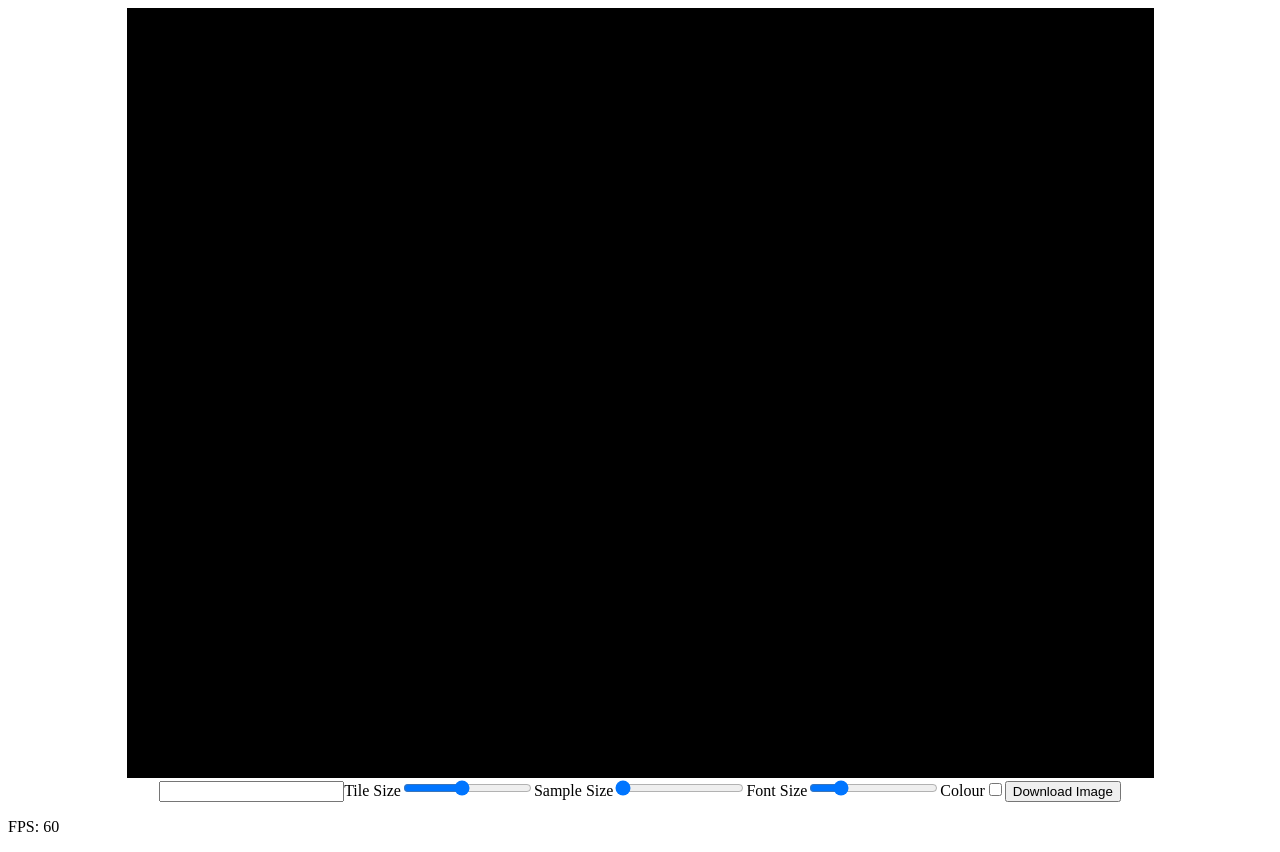
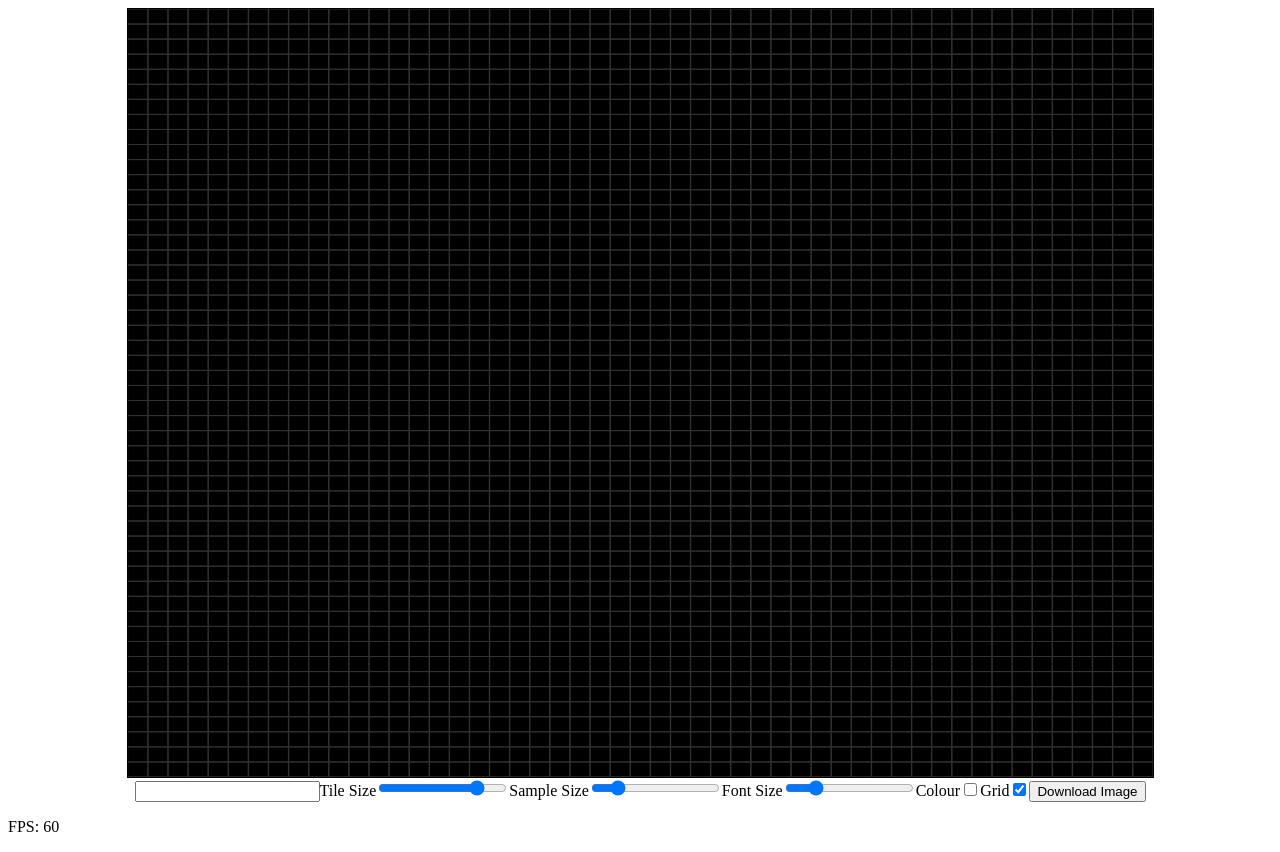
Before and after one commit to joaodmonteiro/p5-nuxt, a Nuxt app: page / in a window 1280 px wide. Built offline with nearby package versions, Linux system fonts and the light colour scheme.

Commit message:
make tiles the same aspect ratio as canvas and fix centering issue

```diff
--- a/package.json
+++ b/package.json
@@ -13,7 +13,6 @@
   },
   "dependencies": {
     "core-js": "^3.25.3",
-    "figlet": "^1.5.2",
     "nuxt": "^2.15.8",
     "p5": "^1.5.0",
     "vue": "^2.7.10",
--- a/pages/index.vue
+++ b/pages/index.vue
@@ -4,13 +4,15 @@
     <div class="controls">
       <input type="text" v-model="text" class="text-input">
       <label for="tileSize">Tile Size</label>
-      <input type="range" min="4" max="50" value="25" v-model="tileSize">
+      <input type="range" min="0" max="100" v-model="tileSize">
       <label for="sampleSize">Sample Size</label>
-      <input type="range" min="25" max="50" value="25" v-model="sampleSize">
+      <input type="range" min="0" max="100" v-model="sampleSize">
       <label for="fontSize">Font Size</label>
       <input type="range" min="20" max="400" value="100" v-model="fontSize">
       <label for="colour">Colour</label>
       <input type="checkbox" v-model="colour" id="colour">
+      <label for="grid">Grid</label>
+      <input type="checkbox" v-model="grid" id="grid">
       <button @click="download">Download Image</button>
     </div>
   </main>
@@ -23,13 +25,20 @@ export default {
   data() {
     return {
       text: '',
-      tileSize: 25,
-      sampleSize: 25,
+      tileSize: 80,
+      sampleSize: 17,
       shouldWait: false,
       canvasX: 0,
       canvasY: 0,
       colour: false,
-      fontSize: 100
+      fontSize: 100,
+      minTileSize: 15,
+      maxTileSize: 200,
+      initialTileSize: 150,
+      minSampleSize: 10,
+      maxSampleSize: 60,
+      initialSampleSize: 80,
+      grid: true
     }
   },
   computed: {
@@ -39,9 +48,8 @@ export default {
     const P5 = require('p5')
     new P5(canvas.main)
 
-    this.handleResize()
-
-    window.addEventListener('resize', this.handleResize)
+    this.setSampleSize()
+    this.setTileSize()
 
   },
   beforeDestroy() {
@@ -51,10 +59,10 @@ export default {
       canvas.setText(this.text)
     },
     tileSize() {
-      canvas.setTileSize(this.tileSize)
+      this.setTileSize()
     },
     sampleSize() {
-      canvas.setSampleSize(this.sampleSize)
+      this.setSampleSize()
     },
     canvasX() {
       canvas.setCanvasSize(this.canvasX, this.canvasY)
@@ -67,6 +75,9 @@ export default {
     },
     fontSize() {
       canvas.setFontSize(this.fontSize)
+    },
+    grid() {
+      canvas.setGrid(this.grid)
     }
   },
   methods: {
@@ -82,12 +93,18 @@ export default {
         }, delay)
       }
     },
-    handleResize() {
-      this.canvasX = window.innerWidth
-      this.canvasY = window.innerHeight - 200
-    },
     download() {
       canvas.downloadImage()
+    },
+    setTileSize() {
+      const range = this.maxTileSize - this.minTileSize
+      const size = range * (1 - (this.tileSize / 100)) + this.minTileSize
+      canvas.setTileSize(size)
+    },
+    setSampleSize() {
+      const range = this.maxSampleSize - this.minSampleSize
+      const size = range * (1 - (this.sampleSize / 100)) + this.minSampleSize
+      canvas.setSampleSize(size)
     }
   }
 }
```
Also changed, not shown: js/p5.js, 3 other files (tests, documents, lock files or other folders).
